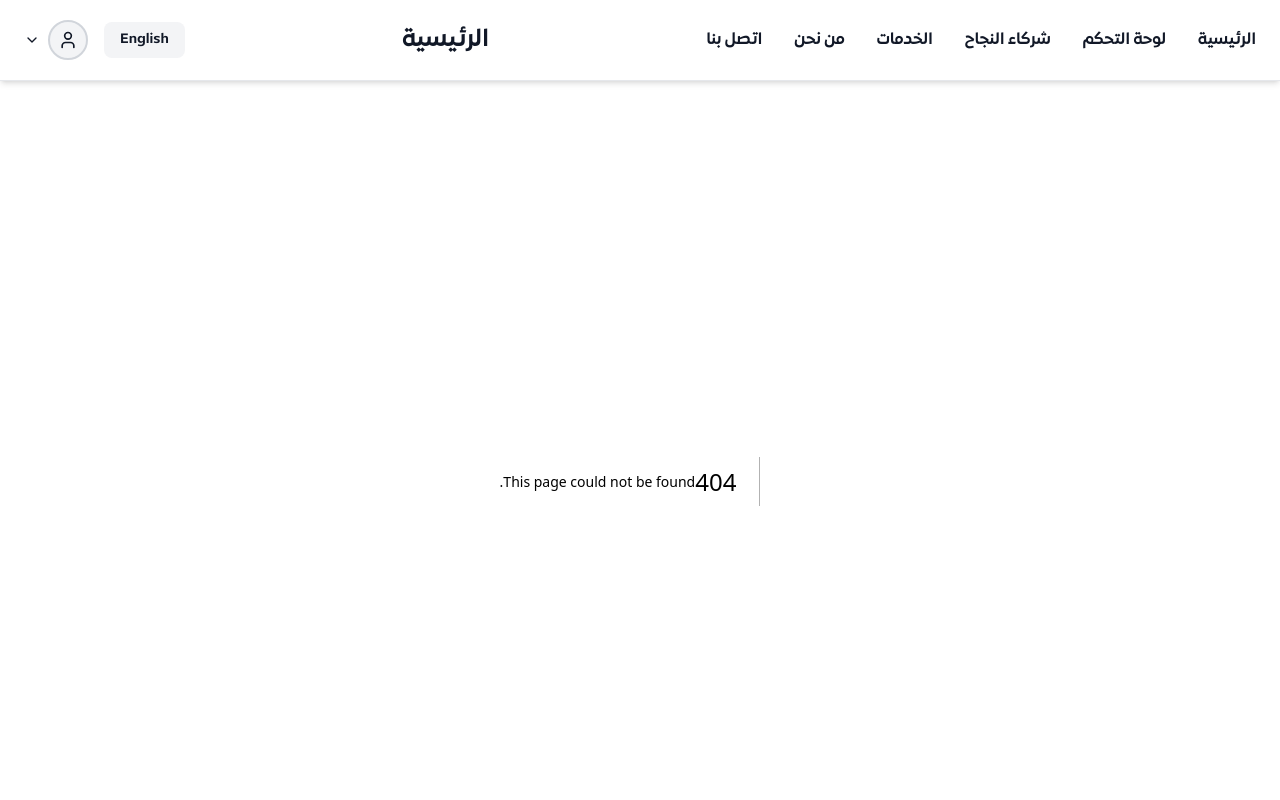
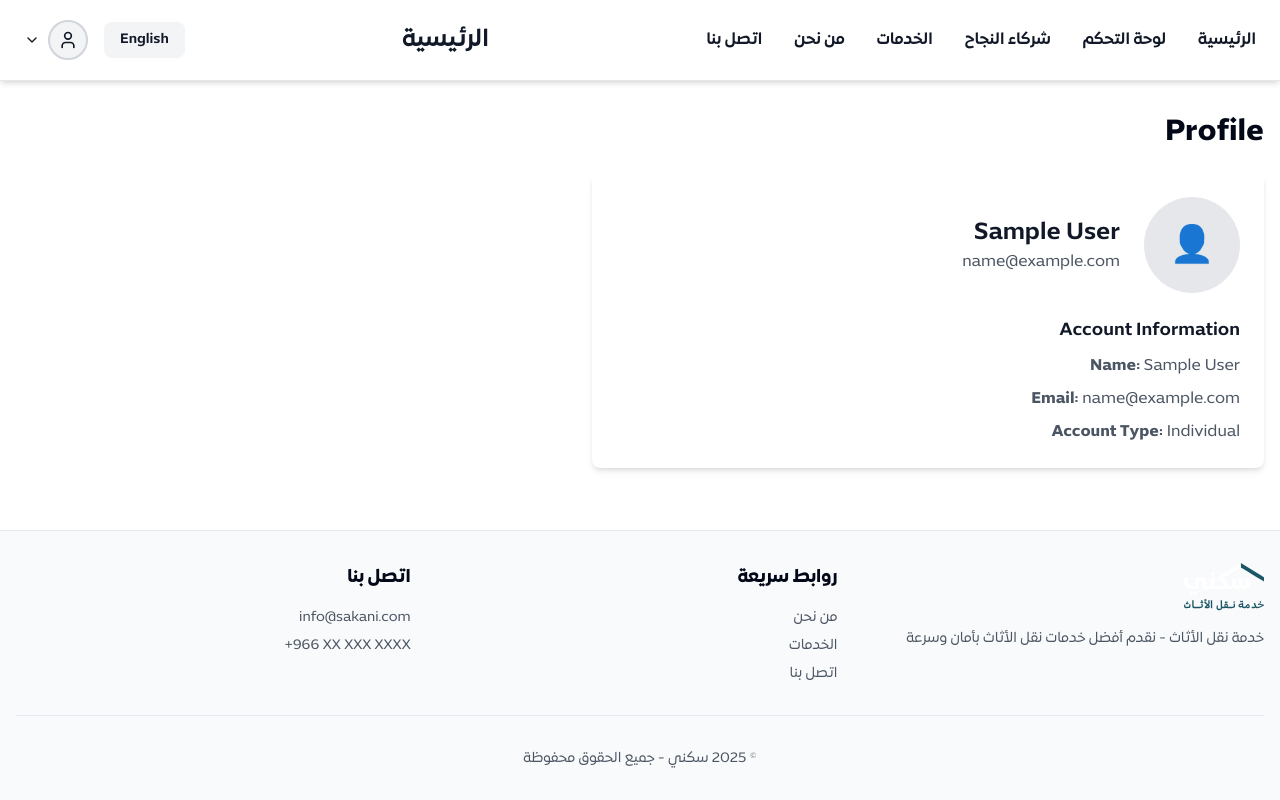
Before and after one commit to AMohamedRaafat/naqlah, a Next.js app: page /profile in a window 1280 px wide. Before the commit this address had no page. Shown: the top 800 px of the page. Built offline with nearby package versions, Linux system fonts and the light colour scheme; sample sign-in values are in the browser's storage; a web font is replaced by a local one.

Commit message:
Separate menu and user buttons, add profile page

```diff
--- /dev/null
+++ b/app/profile/page.tsx
@@ -0,0 +1,57 @@
+'use client';
+
+import { useTranslations } from 'next-intl';
+import { useAuth } from '@/contexts/auth-context';
+import { useRouter } from 'next/navigation';
+import { useEffect } from 'react';
+
+export default function ProfilePage() {
+  const t = useTranslations();
+  const { user, isLoggedIn } = useAuth();
+  const router = useRouter();
+
+  useEffect(() => {
+    // Redirect to home if not logged in
+    if (!isLoggedIn) {
+      router.push('/');
+    }
+  }, [isLoggedIn, router]);
+
+  if (!isLoggedIn) {
+    return null;
+  }
+
+  return (
+    <div className="container mx-auto px-4 py-8">
+      <h1 className="text-3xl font-bold mb-6">Profile</h1>
+
+      <div className="bg-white rounded-lg shadow-md p-6 max-w-2xl">
+        <div className="flex items-center gap-6 mb-6">
+          <div className="w-24 h-24 rounded-full bg-gray-200 flex items-center justify-center">
+            <span className="text-4xl text-gray-600">👤</span>
+          </div>
+          <div>
+            <h2 className="text-2xl font-semibold text-gray-900">{user?.name || 'User'}</h2>
+            <p className="text-gray-600">{user?.email || 'user@example.com'}</p>
+            {user?.isCompany && (
+              <span className="inline-block mt-2 px-3 py-1 bg-[#00B8A9] text-white text-sm rounded-full">
+                Company Account
+              </span>
+            )}
+          </div>
+        </div>
+
+        <div className="space-y-4">
+          <div>
+            <h3 className="text-lg font-semibold text-gray-900 mb-2">Account Information</h3>
+            <div className="space-y-2 text-gray-600">
+              <p><strong>Name:</strong> {user?.name || 'User'}</p>
+              <p><strong>Email:</strong> {user?.email || 'user@example.com'}</p>
+              <p><strong>Account Type:</strong> {user?.isCompany ? 'Company' : 'Individual'}</p>
+            </div>
+          </div>
+        </div>
+      </div>
+    </div>
+  );
+}
--- a/components/mobile-navbar.tsx
+++ b/components/mobile-navbar.tsx
@@ -129,26 +129,19 @@
             </Link>
           )}
 
-          {/* Hamburger Menu with Avatar */}
+          {/* Hamburger Menu and User Avatar */}
+          <div className={`flex items-center gap-3 ${isRTL ? 'order-1' : 'order-2'}`}>
+            {/* Menu Button */}
             <Sheet open={open} onOpenChange={setOpen}>
               <SheetTrigger asChild>
                 <button
-                className={`flex items-center gap-3 rounded-xl px-2 py-1 ${
-                  isRTL ? 'order-1' : 'order-2'
-                } ${isLoggedIn ? 'border-2 border-gray-300' : 'border-2 border-white'}`}
+                  className={`p-2 rounded-xl ${
+                    isLoggedIn
+                      ? 'border-2 border-gray-300'
+                      : 'border-2 border-white'
+                  }`}
                 >
                   <Menu className="w-6 h-6" />
-                <div
-                  className={`w-7 h-7 rounded-full overflow-hidden ${
-                    isLoggedIn ? 'bg-gray-200' : 'bg-white'
-                  }`}
-                >
-                  <User
-                    className={`w-full h-full p-1 ${
-                      isLoggedIn ? 'text-gray-900' : 'text-[#00B8A9]'
-                    }`}
-                  />
-                </div>
                 </button>
               </SheetTrigger>
 
@@ -215,6 +208,19 @@
               </div>
             </SheetContent>
             </Sheet>
+
+            {/* User Avatar - Navigate to Profile */}
+            <Link
+              href="/profile"
+              className={`w-9 h-9 rounded-full overflow-hidden ${
+                isLoggedIn ? 'bg-gray-200' : 'bg-white'
+              }`}
+            >
+              <User className={`w-full h-full p-1.5 ${
+                isLoggedIn ? 'text-gray-900' : 'text-[#00B8A9]'
+              }`} />
+            </Link>
+          </div>
         </div>
       </div>
     </>
```
Lines whose indentation alone changed are shown as unchanged.
